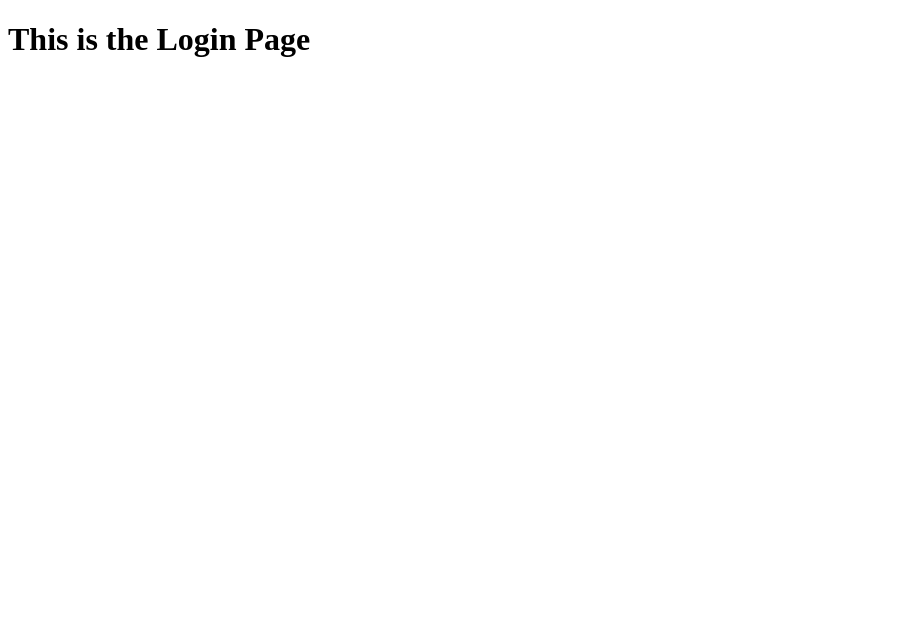
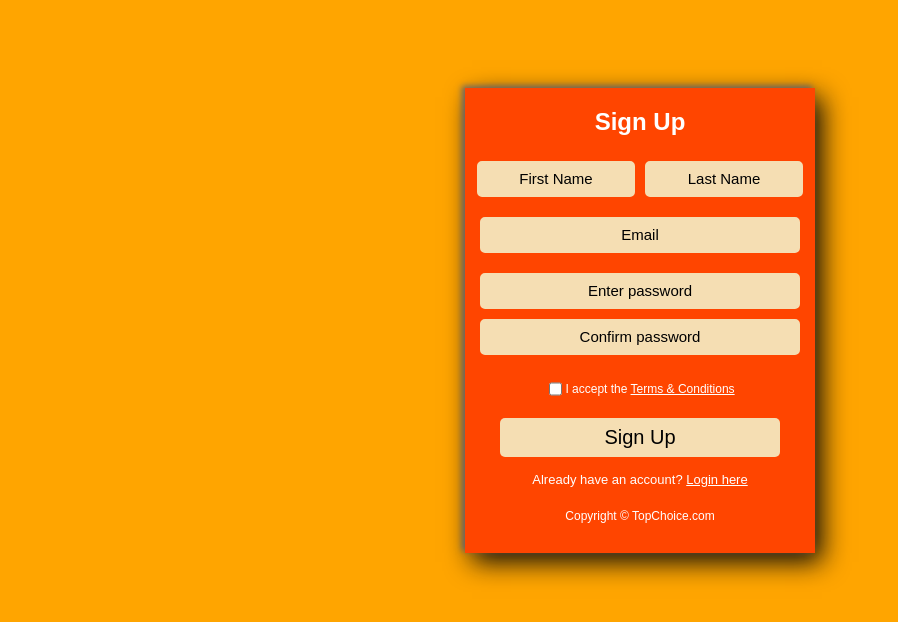
Before and after one commit to Sheree1986/Top-Choice, a plain HTML site: page pages/login.html in a window 1280 px wide. Shown: the whole page, without its empty margins (0-898 px from the left). Drawn offline with Linux system fonts and the light colour scheme.

Commit message:
update sign up page

```diff
--- /dev/null
+++ b/pages/login.css
@@ -0,0 +1,137 @@
+         ::placeholder {
+            color: black;
+            opacity: 1;
+        }
+
+
+
+        html {
+            background: orange;
+            color: white;
+            font-family: Arial, Helvetica, sans-serif;
+        }
+
+        body {
+            padding-top: 10vh;
+        }
+
+        .container {
+            background: orangered;
+            display: flex;
+            flex-direction: column;
+            align-items: center;
+            margin: auto;
+            height: 465px;
+            width: 350px;
+            box-shadow: -3px -2px 6px #6c6565, 7px 9px 25px #0b0b0b;
+        }
+
+        form {
+            display: flex;
+            flex-direction: column;
+            align-items: center;
+        }
+
+        input {
+            height: 30px;
+            border: 2px solid wheat;
+            border-radius: 5px;
+            background: wheat;
+            color: black;
+            text-align: center;
+            outline: none;
+            font-size: 15px;
+        }
+
+        .form-item-username {
+            margin: 5px;
+            display: flex;
+            padding-bottom: 10px;
+        }
+
+        .form-item-username input {
+            width: 150px;
+            margin: 0 5px;
+        }
+
+        .form-item {
+            margin: 0 auto;
+            padding-bottom: 10px;
+            display: flex;
+            flex-direction: column;
+            align-items: center;
+            width: 90%;
+        }
+
+        .form-item input {
+            margin: 5px;
+            width: 100%;
+        }
+
+        .accept-box {
+            display: flex;
+            align-items: center;
+            margin: auto;
+            font-size: 15px;
+        }
+
+        a {
+            color: white;
+        }
+
+        a:hover {
+            color: grey
+        }
+
+        .form-btns {
+            display: flex;
+            flex-direction: column;
+            padding: 10px 0;
+        }
+
+        .form-btns button {
+            margin: auto;
+            font-size: 20px;
+            padding: 8px;
+            width: 280px;
+            border: none;
+            border-radius: 5px;
+            cursor: pointer;
+            color: wheat;
+            background: #fbba50;
+        }
+
+        .form-btns button:disabled {
+            cursor: not-allowed;
+            background: wheat !important;
+            color: black!important;
+        }
+
+        .form-btns button:hover {
+            background: #d88a0c;
+            color: antiquewhite;
+        }
+
+        .options {
+            padding-top: 15px;
+            margin: auto;
+            font-size: 13px;
+        }
+
+        p {
+            font-size: 12px;
+        }
+
+        .pwd-format {
+            position: relative;
+            color: black;
+            background: rgb(243, 234, 243);
+            font-size: 11px;
+            width: 150px;
+            padding: 5px;
+            border-radius: 5px;
+            top: 112px;
+            right: -81px;
+            z-index: 2;
+            display: none;
+        }
--- a/pages/login.html
+++ b/pages/login.html
@@ -4,9 +4,51 @@
     <meta charset="UTF-8">
     <meta http-equiv="X-UA-Compatible" content="IE=edge">
     <meta name="viewport" content="width=device-width, initial-scale=1.0">
-    <title>Document</title>
+    <link rel="stylesheet" href="../pages/login.css">
+    <title>Sign Up Page</title>
 </head>
+
 <body>
-    <h1>This is the Login Page</h1>
+
+    <div class="container">
+        <h2>Sign Up</h2>
+
+        <form action="">
+            <div class="form-item-username">
+                <input type="text" name="firstName" id="firstName" placeholder="First Name">
+                <input type="text" name="lastName" id="lastName" placeholder="Last Name">
+            </div>
+
+            <div class="form-item">
+                <input type="email" name="email" id="email" placeholder="Email">
+            </div>
+
+            <div class="form-item">
+                <!-- add a password format display -->
+                <span class="pwd-format">
+                    8-15 AlphaNumeric Characters
+                </span>
+                <input type="password" name="password" id="password" placeholder="Enter password">
+                <input type="password" name="confirmPassword" id="confirmPassword" placeholder="Confirm password">
+            </div>
+
+            <div class="accept-box">
+                <input type="checkbox" name="accept" id="accept">
+                <p>I accept the <a href="#">Terms & Conditions</a></p>
+            </div>
+
+            <div class="form-btns">
+                <button class="signup" type="submit" disabled>Sign Up</button>
+                <div class="options">
+                    Already have an account? <a href="#">Login here</a>
+                </div>
+            </div>
+
+        </form>
+        <p>Copyright &copy; TopChoice.com</p>
+    </div>
+
+
+
 </body>
 </html>
```
Also changed, not shown: pages/login.js (added, +53 -0 lines).
